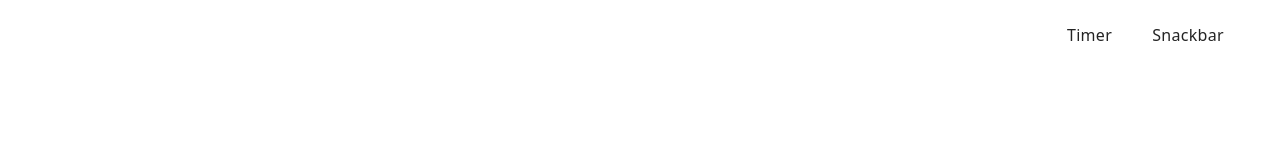
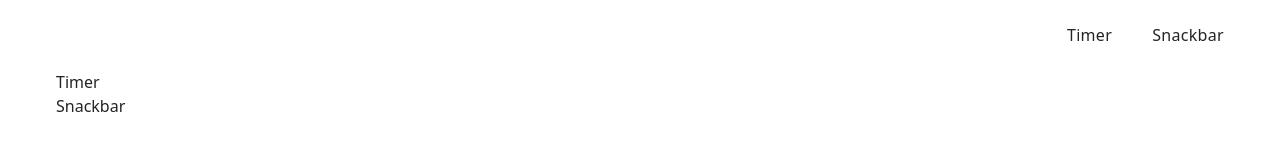
Before and after one commit to chaplyhinviacheslav-sys/goit-js-hw-10, a website built with Vite: page src/index.html in a window 1280 px wide. Built offline with nearby package versions, Linux system fonts and the light colour scheme.

Commit message:
fix path

```diff
--- a/src/index.html
+++ b/src/index.html
@@ -11,7 +11,12 @@
     <load src="./partials/header.html" icon-path="img/sprite.svg#logo" />
 
     <main>
-      <!-- Loads the specified .html file -->
+      <div class="container">
+        <ul>
+          <li><a href="./1-timer.html">Timer</a></li>
+          <li><a href="./2-snackbar.html">Snackbar</a></li>
+        </ul>
+      </div>
     </main>
   </body>
 </html>
```
